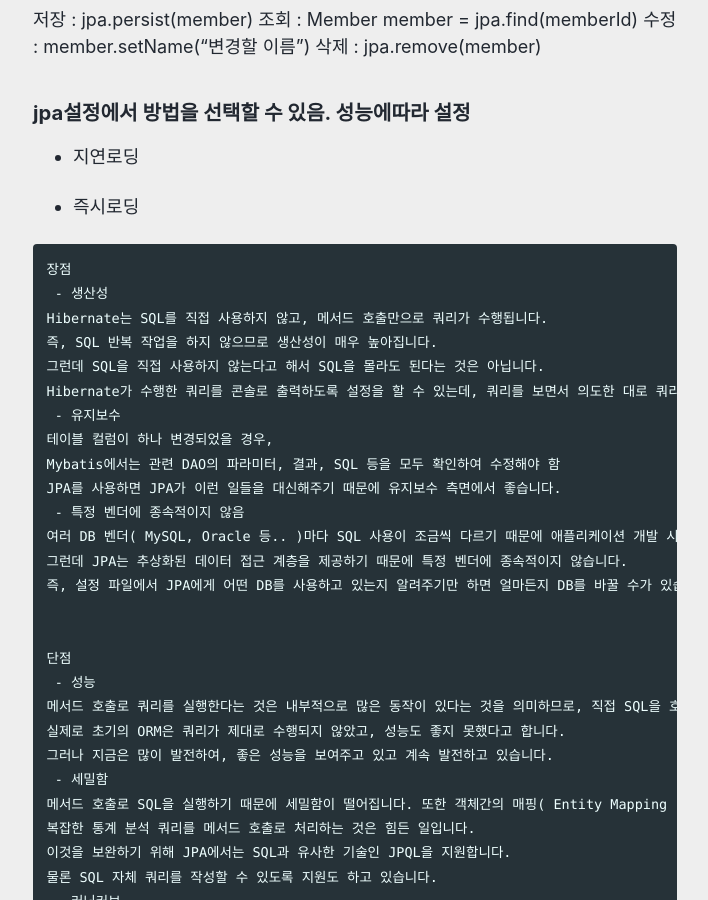
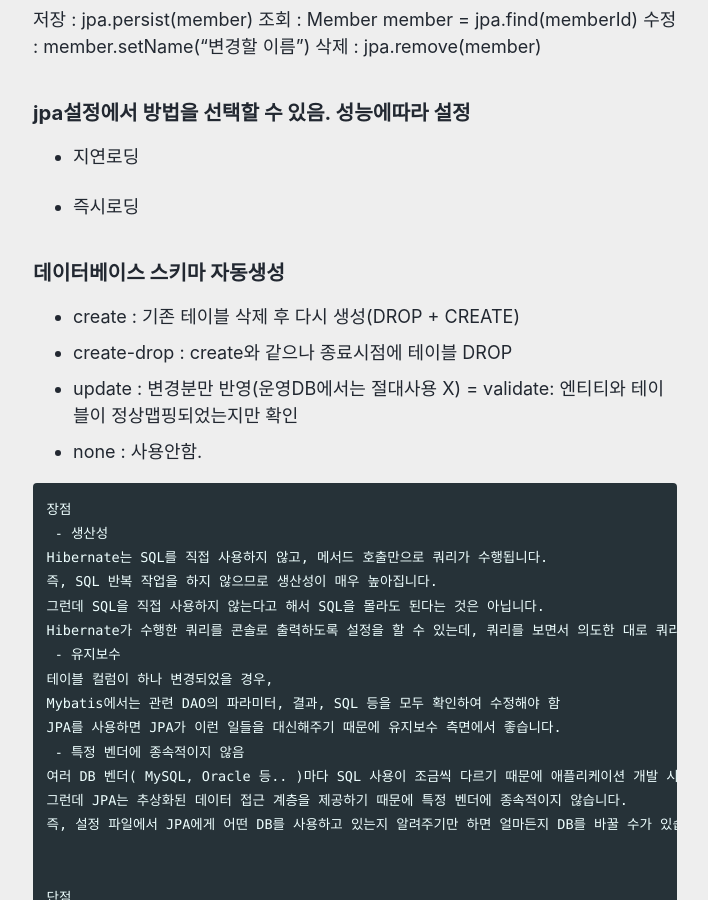
Before and after one commit to ldk-hub/ldk-hub.github.io, a Jekyll site: the page built from _posts/2020-04-12-jpa_study.md, in a window 1280 px wide and 900 px high, scrolled down 545 px. Shown: the whole window, without its empty margins (285-993 px from the left). Built offline with Jekyll 4.4.1, drawn with Linux system fonts in a browser that asks for light colours; cached includes are drawn as plain includes; nearby versions of some CDN libraries; a script that is not in the unit is left out; comment, search, counter and statistics services are not loaded; some of the changed text lies outside the part shown.

Commit message:
Update 2020-04-12-jpa_study.md

````diff
--- a/_posts/2020-04-12-jpa_study.md
+++ b/_posts/2020-04-12-jpa_study.md
@@ -35,6 +35,14 @@ draft: "no"
  - 지연로딩
 
  - 즉시로딩
+
+
+### 데이터베이스 스키마 자동생성
+ - create : 기존 테이블 삭제 후 다시 생성(DROP + CREATE)
+ - create-drop : create와 같으나 종료시점에 테이블 DROP
+ - update : 변경분만 반영(운영DB에서는 절대사용 X)
+ = validate: 엔티티와 테이블이 정상맵핑되었는지만 확인
+ - none : 사용안함.
 
 ```
 장점
@@ -157,14 +165,14 @@ AccessType.PROPERTY : 접근자 Getter를 통해 접근
 @Entity
 @Table(name = "AP_STATISTIC")
 public class MainData {
-	@Id
+     @Id
     //일반적으로 키(primary key)를 가지는 변수에 선언합니다.
-	//@GeneratedValue 어노테이션은 해당 Id 값을 어떻게 자동으로 생성할지 전략을 선택할 수 있음
+    //@GeneratedValue 어노테이션은 해당 Id 값을 어떻게 자동으로 생성할지 전략을 선택할 수 있음
     @GeneratedValue(strategy = GenerationType.AUTO)//
     private Long seq;
 
-	/*  @Column에서 지정한 멤버 변수와 데이터베이스의 컬럼명을 다르게 주고 싶다면 @Column(name="XXX")
-	    같은 형식으로 작성해주면 됩니다. 그렇지 않으면 기본적으로 멤버 변수명과 일치하는 데이터베이스의 컬럼을 매핑*/
+    /*  @Column에서 지정한 멤버 변수와 데이터베이스의 컬럼명을 다르게 주고 싶다면 @Column(name="XXX")
+       같은 형식으로 작성해주면 됩니다. 그렇지 않으면 기본적으로 멤버 변수명과 일치하는 데이터베이스의 컬럼을 매핑*/
     @Column(name="item_number", nullable = false) //nullable은 false시 낫널조건주는거임
     private String item;
     @Column(name="brand_name" ,length = 20) //길이 제약조건 length주면됨.
@@ -175,6 +183,8 @@ public class MainData {
     private String status;
     @Column(name="test")
     private String test;
+
+
     //날짜
     @Temporal(TemporalType.DATE)
     private Date date;
@@ -182,6 +192,8 @@ public class MainData {
     private Date time;
     @Temporal(TemporalType.TIMESTAMP)
     private Date timestamp;
+
+
     //CLOB,BLOB 맵핑
     @Lob
     private byte[] blob;
````
Also changed, not shown: other parts of _posts/2020-04-12-jpa_study.md (+0 -6 lines).
